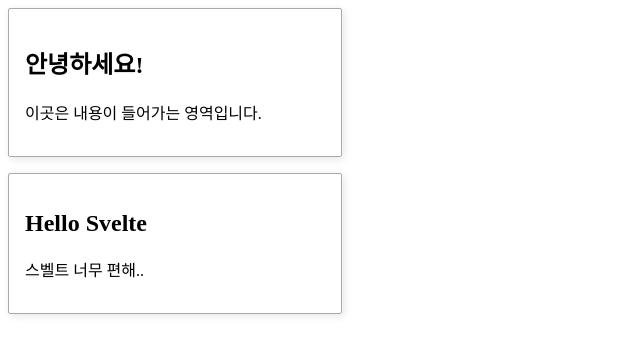
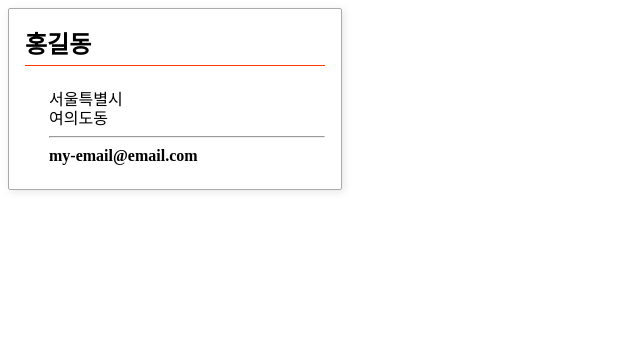
Before and after one commit to tokkaiiii/svelte-practice, a SvelteKit app: page /example06 in a window 1280 px wide. Shown: the top 354 px of the page, without its empty margins (0-640 px from the left). Built offline with nearby package versions, Linux system fonts and the light colour scheme.

Commit message:
:sparkles: feat(day1-6): slot-2
- slot 다양하게 사용

```diff
--- a/src/components/example06/card.svelte
+++ b/src/components/example06/card.svelte
@@ -1,13 +1,57 @@
 <style>
-    .card {
+    .contact-card {
         width: 300px;
         border: 1px solid #aaa;
         border-radius: 2px;
         box-shadow: 2px 2px 8px rgba(0, 0, 0, 0.1);
         padding: 1em;
+    }
+
+    h2{
+        padding: 0 0 0.2em 0;
         margin: 0 0 1em 0;
+        border-bottom: 1px solid #ff3e00;
     }
+    .address, .email {
+        padding: 0 0 0 1.5em;
+        background: 0 50% no-repeat;
+        background-size: 1em 1em;
+        margin: 0 0 0.5em 0;
+        line-height: 1.2;
+    }
+
+    .address {background-image: url("")}
+    .email {background-image: url("")}
+    .missing {color: #999}
+
+    .hovering { background-color: #ffed99 }
 </style>
-<div class="card">
-    <slot></slot>
-</div>
+
+<script>
+    let hovering = false
+    const enter = () => hovering = true
+    const leave = () => hovering = false
+</script>
+
+<article class="contact-card"
+         class:hovering on:mouseenter={enter} on:mouseleave={leave}>
+
+    <h2>
+        <slot name="name">
+            <span class="missing">이름 미입력</span>
+        </slot>
+    </h2>
+    <div class="address">
+        <slot name="address">
+            <span class="missing">주소 미입력</span>
+        </slot>
+    </div>
+    {#if $$slots.email}
+        <div class="email">
+            <hr />
+            <slot name="email"></slot>
+        </div>
+        {/if}
+
+
+</article>
--- /dev/null
+++ b/src/components/example06/widget.svelte
@@ -0,0 +1,5 @@
+<div>
+    <slot name="header">No header was provided</slot>
+    <p>Some content between header and footer</p>
+    <slot name="footer"></slot>
+</div>
--- a/src/routes/example06/+page.svelte
+++ b/src/routes/example06/+page.svelte
@@ -1,12 +1,17 @@
 <script>
     import Card from "../../components/example06/card.svelte";
 </script>
-<Card>
-    <h2>안녕하세요!</h2>
-    <p>이곳은 내용이 들어가는 영역입니다.</p>
+
+
+<Card let:hovering>
+    <span slot="name">홍길동</span>
+    <span slot="address">
+        서울특별시<br>
+        여의도동
+    </span>
+    <span slot="email">
+
+            <b>my-email@email.com</b>
+
+        </span>
 </Card>
-
-<Card>
-    <h2>Hello Svelte</h2>
-    <p>스벨트 너무 편해..</p>
-</Card>
```
Also changed, not shown: src/routes/example07/+page.svelte (added, +10 -0 lines).
